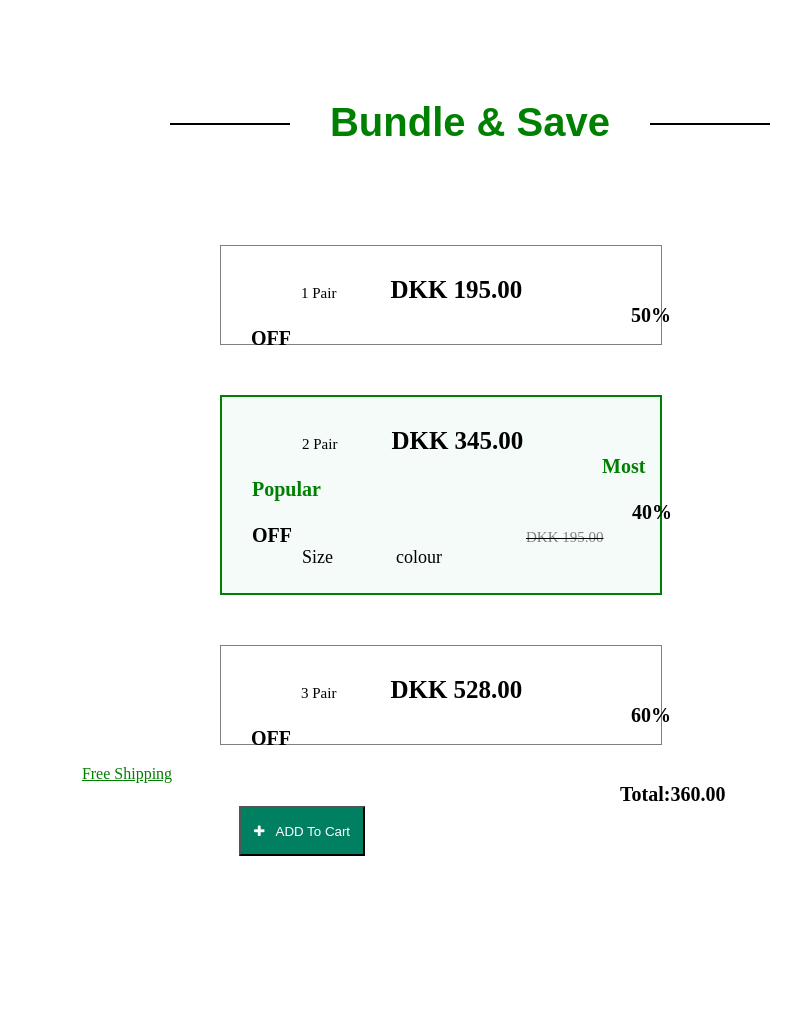
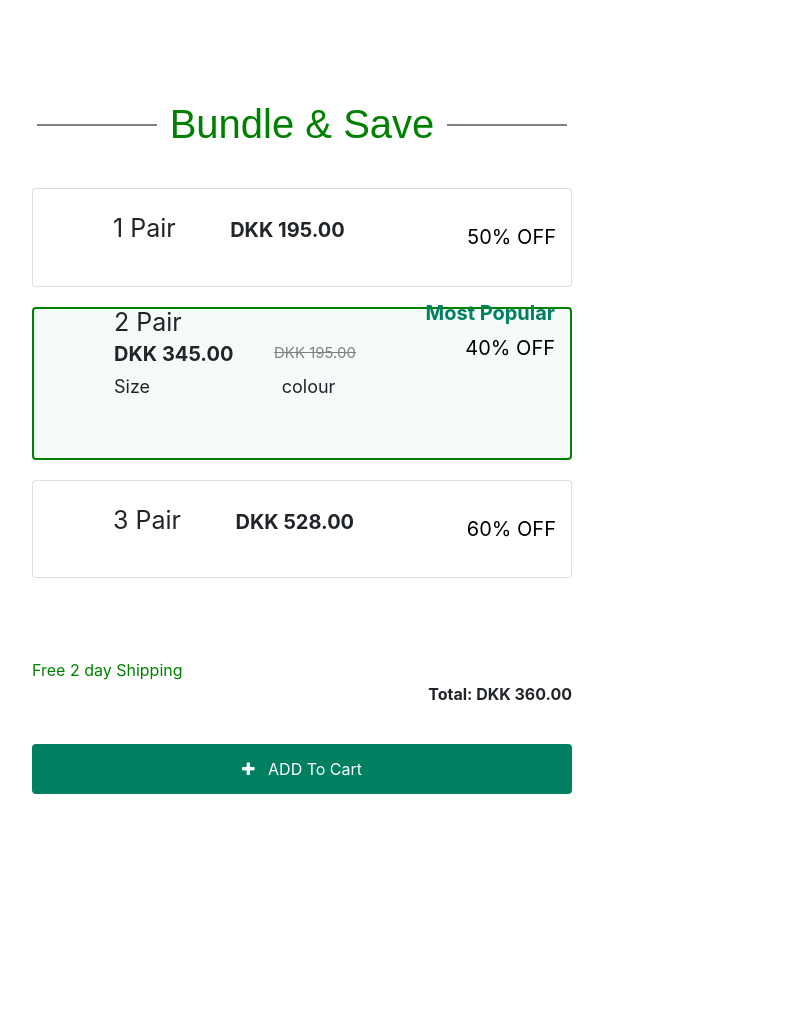
Before and after one commit to testhubr/Ui-Design2, a plain HTML site: page index.html in a window 1280 px wide. Shown: the whole page, without its empty margins (338-1139 px from the left). After the commit the page ends 800 px from the top, so only its background shows below. Drawn offline with nearby package versions, Linux system fonts and the light colour scheme.

Commit message:
Add files via upload

```diff
--- a/index.html
+++ b/index.html
@@ -1,255 +1,278 @@
 <!DOCTYPE html>
-
 <html xmlns="http://www.w3.org/1999/xhtml">
 <head runat="server">
-    <title></title>
+    <title>Bundle & Save</title>
     <link rel="stylesheet" href="https://cdnjs.cloudflare.com/ajax/libs/font-awesome/4.7.0/css/font-awesome.min.css">
+    <link rel="stylesheet" href="https://stackpath.bootstrapcdn.com/bootstrap/4.5.2/css/bootstrap.min.css">
     <style>
         .card {
-            display: flex;
-            flex-direction: column;
-            /*align-items: center;*/
-            width: 35%;
+            width: 100%;
+            margin-bottom: 20px;
+            padding: 30px;
+            box-sizing: border-box;
+            top:-60px;
 
-            margin-bottom: 20px;
-            -webkit-column-break-inside: avoid;
-            padding: 30px;
-            column-gap: 10px;
-            box-sizing: border-box;
-             border-style: solid;
-             height:100px;
-            margin-left:550px;
-             margin-top:100px;
-              border: 1px solid grey;
         }
           .card1 {
-            display: flex;
-            flex-direction: column;
-            /*align-items: center;*/
-            width: 35%;
+            width: 100%;
             margin-bottom: 20px;
-            -webkit-column-break-inside: avoid;
             padding: 30px;
-            column-gap: 10px;
             box-sizing: border-box;
-             border-style: solid;
+            background-color: #f4fbf9;
              border: 2px solid green;
-             height:200px;
-            margin-left:550px;
-             margin-top:50px;
-              background-color: #f4fbf9;
         }
-                  .card2 {
-            display: flex;
-            flex-direction: column;
-            /*align-items: center;*/
-             width: 35%;
-            margin-bottom: 20px;
-            -webkit-column-break-inside: avoid;
-            padding: 30px;
-            column-gap: 10px;
-            box-sizing: border-box;
-             border-style: solid;
-            border: 1px solid grey;
-             height:100px;
-            margin-left:550px;
-             margin-top:50px;
+
+        .card.green-bg {
+            background-color: #4CAF50;
         }
+
+        .card.green-border {
+            border: 2px solid green;
+        }
+
         .radio-container {
             display: flex;
             flex-direction: column;
             align-items: flex-start;
-    gap:50px;
-
+            gap: 20px;
         }
 
         .radio-container label {
             display: flex;
             align-items: center;
         }
-input[type='radio']{
+
+        input[type='radio'] {
             width: 15px;
             height: 15px;
         }
-.radio-label{
+
+        .radio-label {
+            font-size: 20px;
+            font-size: 20px;
+            margin-right: 20px;
+        }
+
+        .radio-label1 {
+            font-weight: bold;
+            font-size: 20px;
+             margin-top:-10px;
+             margin-left:50px;
+        }
+        .radio-label11 {
             margin-top:-35px;
+            font-size: 25px;
             margin-left:50px;
-    font-size:15px;
+        }
+          .radio-label12 {
+            margin-top:-35px;
+            font-size: 25px;
+            margin-left:35px;
+        }
+             .radio-label13{
+            font-weight: bold;
+            font-size: 25px;
+             margin-top:-10px;
+             margin-left:50px;
+        }
 
+        .radio-label2 {
+            font-weight: bold;
+            font-size: 20px;
         }
-.radio-label1{
-    margin-top:10px;
+
+        .radio-label7 {
+            font-weight: bold;
+            font-size: 20px;
+            color: green;
+        }
+
+        .radio-label3 {
+            color: grey;
+            font-size: 15px;
+            margin-left:210px;
+            margin-top:-35px;
+        }
+
+        .radio-label4 {
+            font-size: 18px;
              margin-left:50px;
+        }
+
+        .radio-label6 {
             font-weight: bold;
-    font-size:25px;
+            font-size: 20px;
+            color: green;
         }
-.radio-label2{
-    margin-top:-15px;
-    margin-left:380px;
-    font-weight: bold;
-    font-size:20px;
+
+        .DropDownList {
+            margin-top: 20px;
         }
-.radio-label7{
-    margin-top:-40px;
-    margin-left:380px;
-    font-weight: bold;
-    font-size:20px;
+
+        .btn {
+            margin-top: 30px;
+            width: 100%;
+            background-color: #007f61;
+            color: white;
+            height: 50px;
         }
-.radio-label3{
-    margin-top:45px;
-    margin-left:230px;
-    color:grey;
-    font-size:15px;
-}
-.radio-label4{
-    margin-top:-5px;
-    margin-left:50px;
-    font-size:18px;
-}
-.radio-label6{
-    margin-top:-65px;
-    margin-left:350px;
-    font-weight: bold;
-    font-size:20px;
-    color:green;
-}
-.DropDownList1{
-    margin-top:20px;
-    margin-left:80px;
-}
-        .auto-style1 {
-            margin-left: 40px;
-            margin-top:5px;
-        }
-         .auto-style2 {
-            margin-left: 135px;
-            margin-top:-20px;
-        }
-          .auto-style3 {
-            margin-left: 40px;
-            margin-top:25px;
-        }
-           .auto-style4 {
-            margin-left: 135px;
-            margin-top:-20px;
-        }
-           . .auto-style8 {
-            margin-left: 550px;
-            float: right;
-            text-align:center;
-        }
-           .radio-label8{
-    margin-top:-70px;
-    margin-left:950px;
-    font-weight: bold;
-    font-size:20px;
-}
-           .btn{
-               margin-bottom:150px;
-               width:10%;
-               background-color:#007f61;
-               color:white;
-               height:50px;
-           }
-           h2{
+
+        h2 {
             font-family: sans-serif;
             margin: 100px auto;
             text-align: center;
             font-size: 40px;
-max-width: 600px;
-position:relative;
-color:green;
-margin-left:500px;
+            position: relative;
+            color: green;
+        }
 
-}
-h2:before{
+        h2:before {
             content: "";
-display:block;
+            display: block;
             width: 120px;
-height:2px;
-background: #000;
+            height: 2px;
+            background: #808080;
             position: absolute;
-left: 0;
-top: 50%;
-z-index: -2;
-}
-h2:after{
-content: "";
-display:block;
-width: 120px;
-height:2px;
-background: #000;
-position: absolute;
-right: 0;
+            left: -90px;
             top: 50%;
             z-index: -2;
         }
 
+        h2:after {
+            content: "";
+            display: block;
+            width: 120px;
+            height: 2px;
+            background: #808080;
+            position: absolute;
+            right: -90px;
+            top: 50%;
+            z-index: -2;
+        }
+        .card .percent-off {
+            position: absolute;
+            margin-top:-25px;
+            right: 15px;
+            transform: translateY(-50%);
+            font-size: 20px;
+            color: black;
+
+        }
+         .card .percent-off2 {
+            position: absolute;
+           top:50%;
+            right: 15px;
+            transform: translateY(-50%);
+            font-size: 20px;
+            color: black;
+
+        }
+        .card .percent-off1 {
+            position: absolute;
+            margin-top:-60px;
+            right: 15px;
+            transform: translateY(-50%);
+            font-size: 20px;
+            color: black;
+            color:#007f61;
+            font-weight:bold;
+
+        }
+        .auto-style1 {
+            margin-top: 20px;
+            margin-left: 80px;
+        }
+         .auto-style2 {
+            margin-top: 20px;
+            margin-left: 50px;
+        }
     </style>
 </head>
 <body>
     <form id="form1" runat="server">
+        <div class="container">
+            <div class="row justify-content-center">
+                <div class="col-md-4">
+                    <h2 class="heading">Bundle & Save</h2>
+                </div>
+            </div>
+            <div class="row justify-content-center">
+                <div class="col-md-6">
+                    <div class="card">
+                        <asp:RadioButton ID="RadioButton1" runat="server" GroupName="options" CssClass="radio-button" Checked="true" />
+                        <label class="radio-label11">1 Pair</label>
+                        <label class="radio-label1">DKK 195.00</label>
+                        <label class="percent-off2">50% OFF</label>
+                    </div>
+                </div>
+            </div>
+            <div class="row justify-content-center">
+                <div class="col-md-6">
+                     <div class="card" style="background-color:#f4fbf9;  border: 2px solid green; ">
+                        <asp:RadioButton ID="RadioButton2" runat="server" GroupName="options" CssClass="radio-button" Checked="true" />
+                          <div class="radio-container">
                               <div>
-
-       <center><h2 class="heading">Bundle & Save</h2></center>
-                    <div class="col-md-1">
-                        <div class ="card">
-                           <asp:RadioButton ID="RadioButton1" runat="server" GroupName="options" CssClass="radio-button" Checked="true" />
-                             <label class="radio-label">1 Pair</label>
-                             <label class="radio-label1">DKK 195.00</label>
-                            <label class="radio-label7">50% OFF</label>
-                    </div>
-                         <div class ="card1">
-                           <asp:RadioButton ID="RadioButton2" runat="server" GroupName="options" CssClass="radio-button" Selected="True"/>
-
-                             <label class="radio-label">2 Pair</label>
+                        <label class="radio-label11">2 Pair</label>
                         <label class="radio-label1">DKK 345.00</label>
-                              <label class="radio-label6">Most Popular</label>
-                              <br />
-
-                              <label class="radio-label2">40% OFF</label>
-                            <span style='text-decoration:line-through'><label class="radio-label3">DKK 195.00</label></span>
-                                 <br />
-
-                               <label class="radio-label4">Size &nbsp;&nbsp;&nbsp;&nbsp;&nbsp;&nbsp;&nbsp;&nbsp;&nbsp;&nbsp;&nbsp;&nbsp;&nbsp;colour</label>
-
-                             <asp:DropDownList ID="DropDownList1"  runat="server" Width="80px" Height="50px" CssClass="auto-style1"  >
+                      <label class="radio-label3" style="text-decoration: line-through;">DKK 195.00</label>
+                         <label class="percent-off1">Most Popular</label>
+                        <label class="percent-off">40% OFF</label>
+                         <label class="radio-label4">Size &nbsp;&nbsp;&nbsp;&nbsp;&nbsp;&nbsp;&nbsp;&nbsp;&nbsp;&nbsp;&nbsp;&nbsp;&nbsp;&nbsp;&nbsp;&nbsp;&nbsp;&nbsp;&nbsp;&nbsp;&nbsp;&nbsp;&nbsp;&nbsp;&nbsp;colour</label>
+                        <asp:DropDownList ID="DropDownList1" runat="server" Width="80px" Height="30px" CssClass="auto-style2" AutoPostBack="True">
                                     <asp:ListItem Text="S" Value="1"></asp:ListItem>
                                     <asp:ListItem Text="M" Value="2"></asp:ListItem>
                                     <asp:ListItem Text="L" Value="3"></asp:ListItem>
                                 </asp:DropDownList>
-                                <asp:DropDownList ID="DropDownList2"  runat="server" Width="80px" Height="50px" CssClass="auto-style2"  >
-                                  <asp:ListItem Text="Colour" Value="1"></asp:ListItem>
-                                  <asp:ListItem Text="Red" Value="2"></asp:ListItem>
-                                  <asp:ListItem Text="Blue" Value="3"></asp:ListItem>
-                          </asp:DropDownList>
-                             <asp:DropDownList ID="DropDownList3"  runat="server" Width="80px" Height="50px" CssClass="auto-style3"   >
-                                  <asp:ListItem Text="S" Value="1"></asp:ListItem>
-                                  <asp:ListItem Text="M" Value="2"></asp:ListItem>
-                                  <asp:ListItem Text="L" Value="3"></asp:ListItem>
-                          </asp:DropDownList>
-                             <asp:DropDownList ID="DropDownList4"  runat="server" Width="80px" Height="50px" CssClass="auto-style4"  >
+                                <asp:DropDownList ID="DropDownList2" runat="server" Width="80px" Height="30px"  CssClass="auto-style1" AutoPostBack="True">
                                     <asp:ListItem Text="Colour" Value="1"></asp:ListItem>
                                     <asp:ListItem Text="Red" Value="2"></asp:ListItem>
                                     <asp:ListItem Text="Blue" Value="3"></asp:ListItem>
                                 </asp:DropDownList>
                                   </div>
-                         <div class ="card2">
-                           <asp:RadioButton ID="RadioButton3" runat="server" GroupName="options" CssClass="radio-button" />
-                             <label class="radio-label">3 Pair</label>
+                              <div>
+                           <asp:DropDownList ID="DropDownList3" runat="server" Width="80px" Height="30px" CssClass="auto-style2" AutoPostBack="True">
+                                   <asp:ListItem Text="S" Value="1"></asp:ListItem>
+                                    <asp:ListItem Text="M" Value="2"></asp:ListItem>
+                                    <asp:ListItem Text="L" Value="3"></asp:ListItem>
+                                </asp:DropDownList>
+                                <asp:DropDownList ID="DropDownList4" runat="server" Width="80px" Height="30px" CssClass="auto-style1" AutoPostBack="True">
+                                    <asp:ListItem Text="Color" Value="1"></asp:ListItem>
+                                    <asp:ListItem Text="Green" Value="2"></asp:ListItem>
+                                    <asp:ListItem Text="Yellow" Value="3"></asp:ListItem>
+                                </asp:DropDownList>
+                                  </div>
+                              </div>
+                            </div>
+                            <div>
+
+                    </div>
+                </div>
+            </div>
+            <div class="row justify-content-center">
+                 <div class="col-md-6">
+                    <div class="card">
+                        <asp:RadioButton ID="RadioButton3" runat="server" GroupName="options" CssClass="radio-button" Checked="true" />
+                        <label class="radio-label11">3 Pair</label>
                         <label class="radio-label1">DKK 528.00</label>
-                            <label class="radio-label7">60% OFF</label>
+                        <label class="percent-off2">60% OFF</label>
+
                     </div>
-
-                   <center><a href="url" style="color:green;margin-right:350px">Free Shipping</a></center>
-                     <label class="radio-label8">Total:360.00</label>
-                       <center> <button onclick="myFunction()" class="btn"><i class="fa fa-plus"></i> &nbsp;&nbsp;ADD To Cart</button></center>
-
+                </div>
+            </div>
+           <div class="row justify-content-center">
+    <div class="col-md-6">
+        <div class="text-left">
+            <a href="url" style="color: green;">Free 2 day Shipping</a>
+        </div>
+        <div class="text-right">
+            <label class="radio-label8"><b>Total: DKK 360.00</b></label>
+                    <center><button onclick="myFunction()" class="btn"><i class="fa fa-plus"></i> &nbsp;&nbsp;ADD To Cart</button></center>
+                </div>
             </div>
         </div>
         <script>
             function myFunction() {
-                   alert("ADD TO CART SUCESSFULL");
+                alert("ADD TO CART SUCCESSFULLY");
             }
         </script>
     </form>
```
Lines whose indentation alone changed are shown as unchanged.
